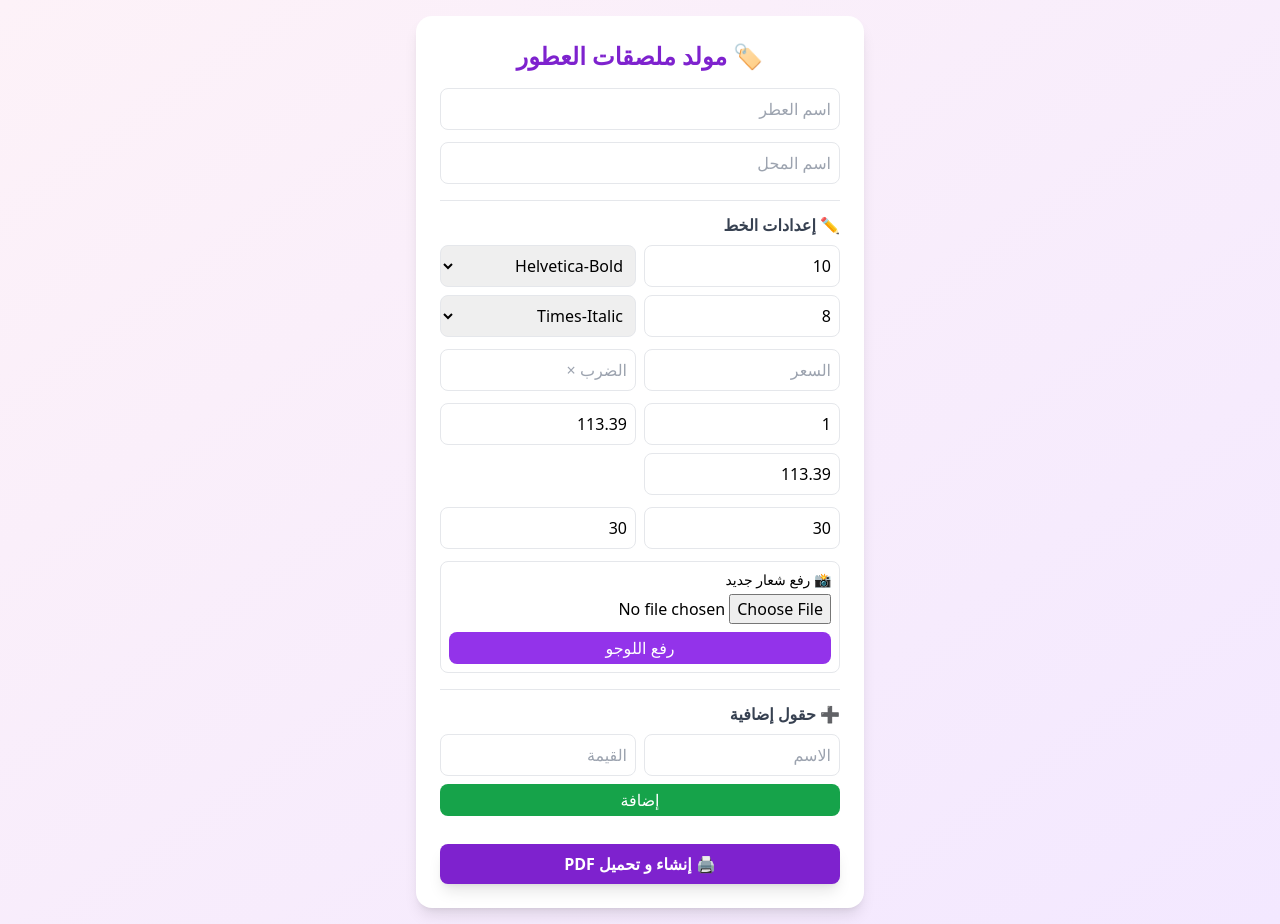
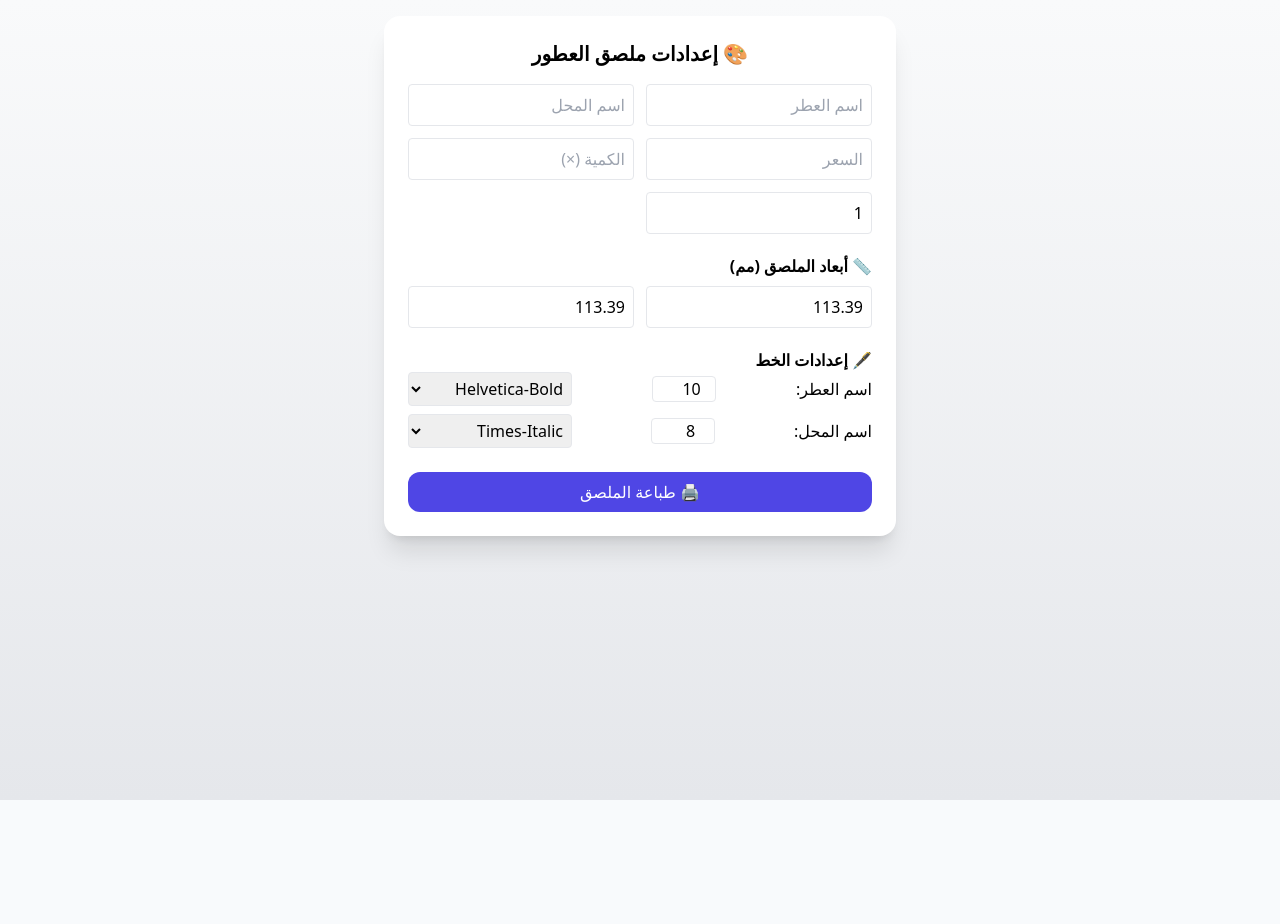
Before and after one commit to Clay145/perfume-label-frontend, a React (Vite) app: page / in a window 1280 px wide. After the commit the page ends 800 px from the top, so only its background shows below. Built offline with nearby package versions, Linux system fonts and the light colour scheme.

Commit message:
Fix build issue

```diff
--- a/src/App.jsx
+++ b/src/App.jsx
@@ -1,273 +1,167 @@
 import { useState } from "react";
 
 function App() {
-  const [perfumeName, setPerfumeName] = useState("");
-  const [shopName, setShopName] = useState("");
-  const [price, setPrice] = useState("");
-  const [multiplier, setMultiplier] = useState("");
-  const [copies, setCopies] = useState(1);
-  const [labelWidth, setLabelWidth] = useState(113.39);
-  const [labelHeight, setLabelHeight] = useState(113.39);
-  const [logoWidth, setLogoWidth] = useState(30);
-  const [logoHeight, setLogoHeight] = useState(30);
-  const [fontPerfumeSize, setFontPerfumeSize] = useState(10);
-  const [fontShopSize, setFontShopSize] = useState(8);
-  const [fontPerfumeFamily, setFontPerfumeFamily] = useState("Helvetica-Bold");
-  const [fontShopFamily, setFontShopFamily] = useState("Times-Italic");
-  const [extraFields, setExtraFields] = useState([]);
-  const [newField, setNewField] = useState({ label: "", value: "" });
-  const [logoFile, setLogoFile] = useState(null);
+  const [settings, setSettings] = useState({
+    perfume_name: "",
+    shop_name: "",
+    price: "",
+    multiplier: "",
+    copies: 1,
+    label_width: 113.39,
+    label_height: 113.39,
+    font_perfume: 10,
+    font_shop: 8,
+    font_price: 9,
+    font_family_perfume: "Helvetica-Bold",
+    font_family_shop: "Times-Italic",
+    extra_fields: [],
+  });
 
-  const backendUrl = "https://perfume-label-backend.onrender.com";
+  const fontFamilies = [
+    "Helvetica",
+    "Helvetica-Bold",
+    "Helvetica-Oblique",
+    "Times-Roman",
+    "Times-Bold",
+    "Times-Italic",
+    "Courier",
+  ];
 
-  // ✅ رفع اللوجو
-  const uploadLogo = async () => {
-    if (!logoFile) return alert("الرجاء اختيار ملف لوجو أولاً");
-    const formData = new FormData();
-    formData.append("file", logoFile);
-    const res = await fetch(`${backendUrl}/upload_logo`, {
-      method: "POST",
-      body: formData,
-    });
-    const data = await res.json();
-    alert(data.message || "تم رفع اللوجو بنجاح");
+  const handleChange = (key, value) => {
+    setSettings({ ...settings, [key]: value });
   };
 
-  // ✅ توليد PDF
   const generatePDF = async () => {
-    const settings = {
-      perfume_name: perfumeName,
-      shop_name: shopName,
-      price,
-      multiplier,
-      copies: Number(copies),
-      label_width: Number(labelWidth),
-      label_height: Number(labelHeight),
-      logo_width: Number(logoWidth),
-      logo_height: Number(logoHeight),
-      font_perfume: Number(fontPerfumeSize),
-      font_shop: Number(fontShopSize),
-      font_perfume_family: fontPerfumeFamily,
-      font_shop_family: fontShopFamily,
-      extra_fields: extraFields,
-    };
-
-    const response = await fetch(`${backendUrl}/generate_label`, {
+    const response = await fetch("https://perfume-label-backend.onrender.com/generate_label", {
       method: "POST",
       headers: { "Content-Type": "application/json" },
       body: JSON.stringify(settings),
     });
 
-    if (!response.ok) {
-      alert("حدث خطأ أثناء إنشاء الملف");
-      return;
+    if (response.ok) {
+      const blob = await response.blob();
+      const url = window.URL.createObjectURL(blob);
+      const a = document.createElement("a");
+      a.href = url;
+      a.download = "labels.pdf";
+      a.click();
+      window.URL.revokeObjectURL(url);
+    } else {
+      alert("❌ حدث خطأ أثناء إنشاء PDF");
     }
-
-    const blob = await response.blob();
-    const url = window.URL.createObjectURL(blob);
-    const a = document.createElement("a");
-    a.href = url;
-    a.download = "labels.pdf";
-    a.click();
-  };
-
-  // ✅ إضافة حقل إضافي
-  const addField = () => {
-    if (!newField.label || !newField.value) return;
-    setExtraFields([...extraFields, newField]);
-    setNewField({ label: "", value: "" });
   };
 
   return (
-    <div className="min-h-screen bg-gradient-to-br from-pink-50 to-purple-100 p-4 flex flex-col items-center">
-      <div className="bg-white shadow-lg rounded-2xl p-6 w-full max-w-md">
-        <h1 className="text-2xl font-bold text-center text-purple-700 mb-4">
-          🏷️ مولد ملصقات العطور
-        </h1>
+    <div className="min-h-screen bg-gradient-to-b from-gray-50 to-gray-200 p-4 flex flex-col items-center">
+      <div className="bg-white shadow-xl rounded-2xl p-6 w-full max-w-lg">
+        <h1 className="text-xl font-bold text-center mb-4">🎨 إعدادات ملصق العطور</h1>
 
-        {/* الاسم والمحــل */}
-        <div className="space-y-3">
+        {/* معلومات النصوص */}
+        <div className="grid grid-cols-2 gap-3">
           <input
-            type="text"
+            className="border p-2 rounded"
             placeholder="اسم العطر"
-            value={perfumeName}
-            onChange={(e) => setPerfumeName(e.target.value)}
-            className="w-full border rounded-lg p-2"
+            value={settings.perfume_name}
+            onChange={(e) => handleChange("perfume_name", e.target.value)}
           />
           <input
-            type="text"
+            className="border p-2 rounded"
             placeholder="اسم المحل"
-            value={shopName}
-            onChange={(e) => setShopName(e.target.value)}
-            className="w-full border rounded-lg p-2"
+            value={settings.shop_name}
+            onChange={(e) => handleChange("shop_name", e.target.value)}
+          />
+          <input
+            className="border p-2 rounded"
+            placeholder="السعر"
+            value={settings.price}
+            onChange={(e) => handleChange("price", e.target.value)}
+          />
+          <input
+            className="border p-2 rounded"
+            placeholder="الكمية (×)"
+            value={settings.multiplier}
+            onChange={(e) => handleChange("multiplier", e.target.value)}
+          />
+          <input
+            type="number"
+            className="border p-2 rounded"
+            placeholder="عدد النسخ"
+            value={settings.copies}
+            onChange={(e) => handleChange("copies", parseInt(e.target.value))}
           />
         </div>
 
-        {/* إعدادات الخط */}
-        <div className="mt-4 border-t pt-3">
-          <h2 className="font-semibold text-gray-700 mb-2">✏️ إعدادات الخط</h2>
+        {/* ⚙️ التحكم في حجم الملصق */}
+        <h2 className="mt-5 font-semibold">📏 أبعاد الملصق (مم)</h2>
+        <div className="grid grid-cols-2 gap-3 mt-2">
+          <input
+            type="number"
+            className="border p-2 rounded"
+            placeholder="العرض"
+            value={settings.label_width}
+            onChange={(e) => handleChange("label_width", parseFloat(e.target.value))}
+          />
+          <input
+            type="number"
+            className="border p-2 rounded"
+            placeholder="الارتفاع"
+            value={settings.label_height}
+            onChange={(e) => handleChange("label_height", parseFloat(e.target.value))}
+          />
+        </div>
 
-          <div className="grid grid-cols-2 gap-2 mb-2">
+        {/* 🖋️ التحكم في الخط */}
+        <h2 className="mt-5 font-semibold">🖋️ إعدادات الخط</h2>
+        <div className="space-y-2">
+          <div className="flex justify-between items-center">
+            <span>اسم العطر:</span>
             <input
               type="number"
-              placeholder="حجم خط العطر"
-              value={fontPerfumeSize}
-              onChange={(e) => setFontPerfumeSize(e.target.value)}
-              className="border rounded-lg p-2"
+              className="border w-16 text-center rounded"
+              value={settings.font_perfume}
+              onChange={(e) => handleChange("font_perfume", parseInt(e.target.value))}
             />
             <select
-              value={fontPerfumeFamily}
-              onChange={(e) => setFontPerfumeFamily(e.target.value)}
-              className="border rounded-lg p-2"
+              value={settings.font_family_perfume}
+              onChange={(e) => handleChange("font_family_perfume", e.target.value)}
+              className="border p-1 rounded"
             >
-              <option value="Helvetica-Bold">Helvetica-Bold</option>
-              <option value="Times-BoldItalic">Times-BoldItalic</option>
-              <option value="Courier-Bold">Courier-Bold</option>
-              <option value="Helvetica-Oblique">Helvetica-Oblique</option>
+              {fontFamilies.map((font) => (
+                <option key={font} value={font}>
+                  {font}
+                </option>
+              ))}
             </select>
           </div>
 
-          <div className="grid grid-cols-2 gap-2">
+          <div className="flex justify-between items-center">
+            <span>اسم المحل:</span>
             <input
               type="number"
-              placeholder="حجم خط المحل"
-              value={fontShopSize}
-              onChange={(e) => setFontShopSize(e.target.value)}
-              className="border rounded-lg p-2"
+              className="border w-16 text-center rounded"
+              value={settings.font_shop}
+              onChange={(e) => handleChange("font_shop", parseInt(e.target.value))}
             />
             <select
-              value={fontShopFamily}
-              onChange={(e) => setFontShopFamily(e.target.value)}
-              className="border rounded-lg p-2"
+              value={settings.font_family_shop}
+              onChange={(e) => handleChange("font_family_shop", e.target.value)}
+              className="border p-1 rounded"
             >
-              <option value="Times-Italic">Times-Italic</option>
-              <option value="Helvetica-Bold">Helvetica-Bold</option>
-              <option value="Courier">Courier</option>
-              <option value="Times-Roman">Times-Roman</option>
+              {fontFamilies.map((font) => (
+                <option key={font} value={font}>
+                  {font}
+                </option>
+              ))}
             </select>
           </div>
-        </div>
-
-        {/* السعر والضرب */}
-        <div className="flex gap-2 mt-3">
-          <input
-            type="text"
-            placeholder="السعر"
-            value={price}
-            onChange={(e) => setPrice(e.target.value)}
-            className="w-1/2 border rounded-lg p-2"
-          />
-          <input
-            type="text"
-            placeholder="الضرب ×"
-            value={multiplier}
-            onChange={(e) => setMultiplier(e.target.value)}
-            className="w-1/2 border rounded-lg p-2"
-          />
-        </div>
-
-        {/* النسخ وحجم الملصق */}
-        <div className="grid grid-cols-2 gap-2 mt-3">
-          <input
-            type="number"
-            placeholder="عدد النسخ"
-            value={copies}
-            onChange={(e) => setCopies(e.target.value)}
-            className="border rounded-lg p-2"
-          />
-          <input
-            type="number"
-            placeholder="عرض الملصق (pt)"
-            value={labelWidth}
-            onChange={(e) => setLabelWidth(e.target.value)}
-            className="border rounded-lg p-2"
-          />
-          <input
-            type="number"
-            placeholder="طول الملصق (pt)"
-            value={labelHeight}
-            onChange={(e) => setLabelHeight(e.target.value)}
-            className="border rounded-lg p-2"
-          />
-        </div>
-
-        {/* حجم اللوجو */}
-        <div className="grid grid-cols-2 gap-2 mt-3">
-          <input
-            type="number"
-            placeholder="عرض اللوجو"
-            value={logoWidth}
-            onChange={(e) => setLogoWidth(e.target.value)}
-            className="border rounded-lg p-2"
-          />
-          <input
-            type="number"
-            placeholder="طول اللوجو"
-            value={logoHeight}
-            onChange={(e) => setLogoHeight(e.target.value)}
-            className="border rounded-lg p-2"
-          />
-        </div>
-
-        {/* رفع اللوجو */}
-        <div className="mt-3 border rounded-lg p-2">
-          <label className="block text-sm font-medium mb-1">📸 رفع شعار جديد</label>
-          <input
-            type="file"
-            onChange={(e) => setLogoFile(e.target.files[0])}
-            className="w-full"
-          />
-          <button
-            onClick={uploadLogo}
-            className="bg-purple-600 hover:bg-purple-700 text-white rounded-lg px-3 py-1 mt-2 w-full"
-          >
-            رفع اللوجو
-          </button>
-        </div>
-
-        {/* الحقول الإضافية */}
-        <div className="mt-4 border-t pt-3">
-          <h2 className="font-semibold text-gray-700 mb-2">➕ حقول إضافية</h2>
-          <div className="flex gap-2 mb-2">
-            <input
-              type="text"
-              placeholder="الاسم"
-              value={newField.label}
-              onChange={(e) =>
-                setNewField({ ...newField, label: e.target.value })
-              }
-              className="border rounded-lg p-2 w-1/2"
-            />
-            <input
-              type="text"
-              placeholder="القيمة"
-              value={newField.value}
-              onChange={(e) =>
-                setNewField({ ...newField, value: e.target.value })
-              }
-              className="border rounded-lg p-2 w-1/2"
-            />
-          </div>
-          <button
-            onClick={addField}
-            className="bg-green-600 hover:bg-green-700 text-white rounded-lg px-3 py-1 w-full"
-          >
-            إضافة
-          </button>
-
-          <ul className="mt-2 text-sm text-gray-600">
-            {extraFields.map((f, i) => (
-              <li key={i}>• {f.label}: {f.value}</li>
-            ))}
-          </ul>
         </div>
 
         {/* زر الطباعة */}
         <button
           onClick={generatePDF}
-          className="mt-5 bg-purple-700 hover:bg-purple-800 text-white font-bold w-full py-2 rounded-lg shadow-lg transition"
+          className="mt-6 bg-indigo-600 text-white w-full py-2 rounded-xl hover:bg-indigo-700"
         >
-          🖨️ إنشاء و تحميل PDF
+          🖨️ طباعة الملصق
         </button>
       </div>
     </div>
```
